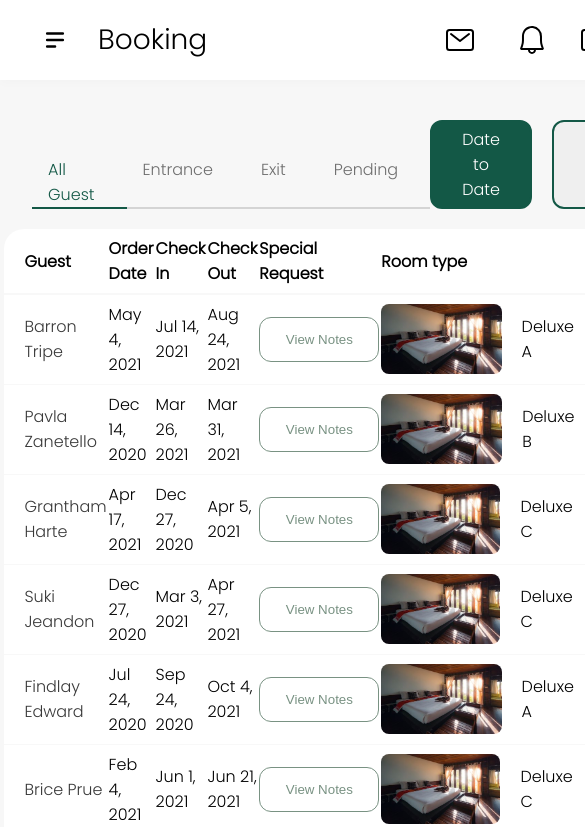
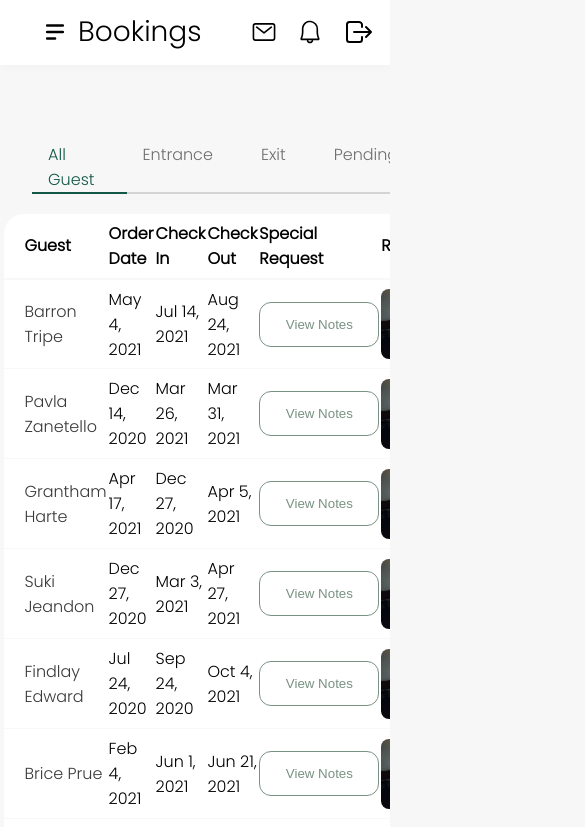
Before and after one commit to BenLaguerre/Dashboard-Hotel-Miranda, a React (Create React App) app: page /booking in a window 390 px wide. Shown: the top 827 px of the page, 585 px wide, since content can reach past the window. Built offline with nearby package versions, Linux system fonts and the light colour scheme; sample sign-in values are in the browser's storage.

Commit message:
Fix responsiveness

```diff
--- a/src/App.js
+++ b/src/App.js
@@ -27,6 +27,10 @@ import { useState, useEffect, createContext } from 'react';
 
 const ContentWrapper = styled.div`
  display: flex;
+ min-height: 100vh;
+ @media (max-width: 930px) {
+  overflow-y: hidden;
+}
 `
 const HeaderTableWrapper = styled.div`
  flex:1
@@ -70,6 +74,9 @@ function App() {
     }
   }
 
+  const handleLoginNavBar = () => {
+    setNavon(false)
+  }
   const handleTitle = name => {
     setTitle(name);
   }
@@ -90,7 +97,7 @@ function App() {
         <AuthContext.Provider value={storage}>
           <Router>
             {navon && authenticated ?
-            <Navbar handleNavBar= {handleNavBar} /> : null
+            <Navbar handleNavBar={handleNavBar} navon={navon} /> : null
             }
 
             <HeaderTableWrapper>
@@ -119,7 +126,7 @@ function App() {
                 </PrivateRoute>
 
                 <Route exact path="/login">{!authenticated ?
-                  <Login authenticate={authenticate} />  : <Redirect to="/dashboard" />}
+                  <Login authenticate={authenticate} loginNavBar={handleLoginNavBar}/>  : <Redirect to="/dashboard" />}
                 </Route>
 
                 <Route exact path="/register">{!authenticated ?
--- a/src/components/ConciergeList.js
+++ b/src/components/ConciergeList.js
@@ -26,7 +26,7 @@ const CheckBox= styled.th `
 
 export default function ConciergeList({title}) {
   useEffect(() => {
-    title("Concierge List")
+    title("Concierges")
   }, [title]);
 
   const conciergeData = useSelector(state => state.conciergeList.newConciergeList);
--- a/src/components/Disconnect.js
+++ b/src/components/Disconnect.js
@@ -3,10 +3,11 @@ import styled from "styled-components";
 import { IoLogOutOutline } from "react-icons/io5";
 
 const Logout = styled(IoLogOutOutline)`
+  padding: 10px;
   &:hover {
     cursor: pointer;
   }
-`;
+`
 
 export default function Disconnect(props) {
   function buttonDisconnect(){
--- a/src/components/GuestList.js
+++ b/src/components/GuestList.js
@@ -138,7 +138,7 @@ export default function GuestList({title}) {
   dateChosen = dateChosen.getTime();
 
   useEffect(() => {
-    title("Booking")
+    title("Bookings")
     dispatch(fetchGuests({page: activePage, filt : filter, date: dateChosen}));
   }, []);
 
@@ -217,7 +217,7 @@ export default function GuestList({title}) {
             onChange={handlePageChange}
             prevPageText='Prev'
             nextPageText='Next'
-            hideFirstLastPages= 'true'
+            hideFirstLastPages= {true}
             itemClassNext= 'next'
             itemClassPrev= 'prev'
           />
--- a/src/components/HorizontalBar.js
+++ b/src/components/HorizontalBar.js
@@ -12,11 +12,15 @@ const BarWrapper = styled.div`
   align-items: center;
   flex: 1;
   box-shadow: 0px 3px 10px #00000005;
-  height: 80px;
   position: sticky;
   top: 0;
-  padding: 0 5% 0 5%;
   z-index: 1;
+  padding: 1% 5% 1% 5%;
+  @media (max-width: 930px) {
+    width: 100vw;
+    justify-content: normal;
+    gap: 10%;
+  }
   div {
     display:flex;
     justify-content: space-between;
@@ -24,6 +28,9 @@ const BarWrapper = styled.div`
     align-items: center;
     h1 {
       font: 300 28px Poppins;
+    }
+    @media (max-width: 930px) {
+      gap:0;
     }
   }
 `
@@ -63,11 +70,10 @@ export default function HorizontalBar(props) {
         <h1>{props.name}</h1>
       </div>
       <div>
-        <Mail size={32} />
-        <Bell size={32} />
+        <Mail size={26} />
+        <Bell size={26} />
         <Disconnect authenticate={authenticate}/>
       </div>
-
     </BarWrapper>
     </>
   );
--- a/src/components/Login.js
+++ b/src/components/Login.js
@@ -104,6 +104,7 @@ export default function Login(props) {
       }
     if ((loginInput === hardcodedLogs.login) && (passwordInput === hardcodedLogs.password)) {
       props.authenticate(true);
+      props.loginNavBar()
       history.replace(from);
       setComb(true);
 
--- a/src/components/Navbar.js
+++ b/src/components/Navbar.js
@@ -27,6 +27,10 @@ const NavWrapper = styled.div `
   justify-content: space-between;
   position: sticky;
   top:0;
+  @media (max-width: 930px) {
+    box-sizing: border-box;
+    padding-top: 20%;
+  }
 `
 const StyledNav = styled.nav`
   width: 100%;
@@ -53,6 +57,9 @@ const StyledNavLink = styled(NavLink).attrs({ activeClassName })`
   align-items: center;
   svg {
     flex: 0.5;
+    @media (max-width: 930px) {
+      padding-left: 8%;
+    }
   }
   p {
     flex: 1;
@@ -120,7 +127,7 @@ const PFooter = styled.div `
 export default function Navbar(props) {
 
   const value = useContext(AuthContext);
-
+ console.log(props.navon)
   function handleNavBar(){
     if (window.innerWidth <= 930){
       props.handleNavBar();
@@ -132,7 +139,7 @@ export default function Navbar(props) {
     <>
     <VerticalBar>
       <NavWrapper>
-        <Logo />
+        {props.navon && window.innerWidth <= 930 ? null : <Logo /> }
         <StyledNav>
           <ul>
             <li><StyledNavLink to="/dashboard" onClick={handleNavBar}><MdDashboard size={24} /><p>Dashboard</p></StyledNavLink></li>
--- a/src/components/RoomList.js
+++ b/src/components/RoomList.js
@@ -118,7 +118,7 @@ export default function RoomList({title}) {
   const totalItem = 25;
 
   useEffect(() => {
-    title("Room List")
+    title("Rooms")
     dispatch(fetchRooms({page: activePage, filt : filter}));
   }, []);
 
```
